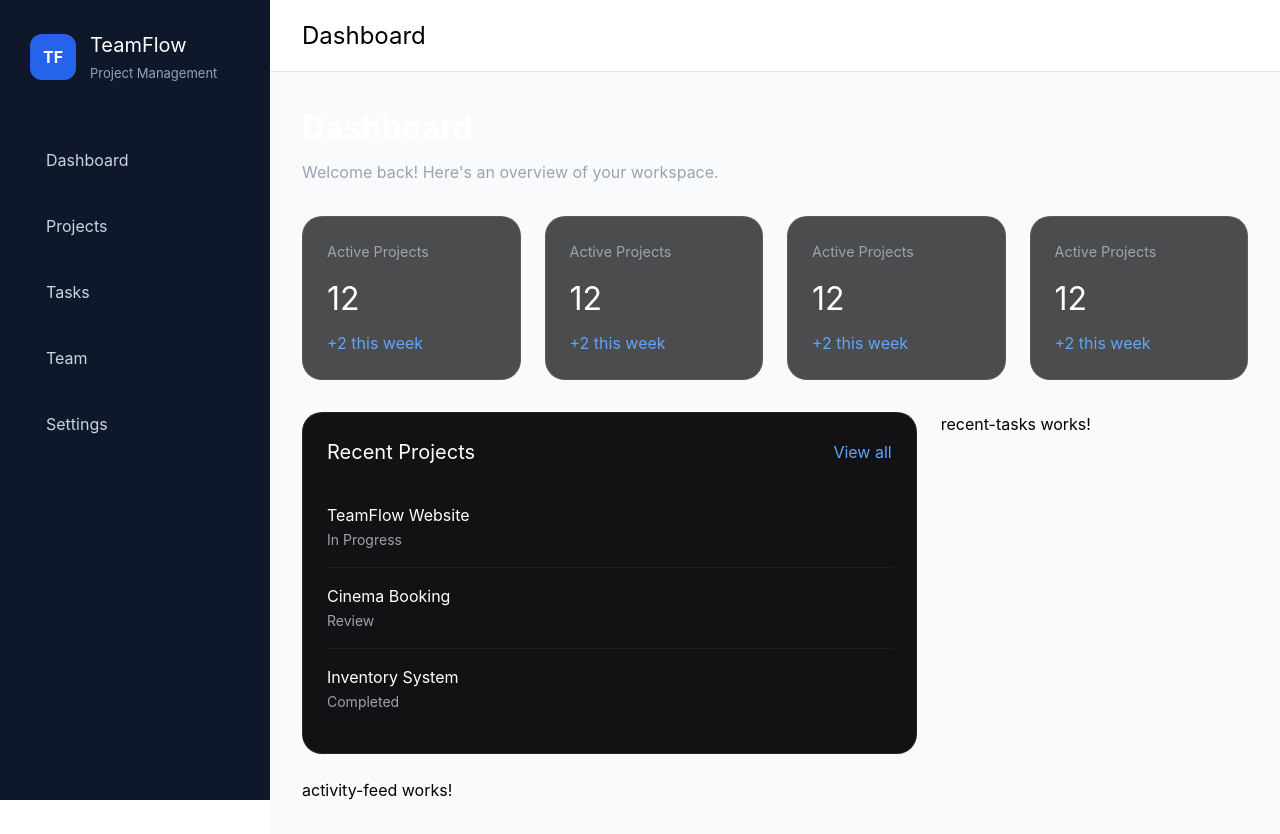
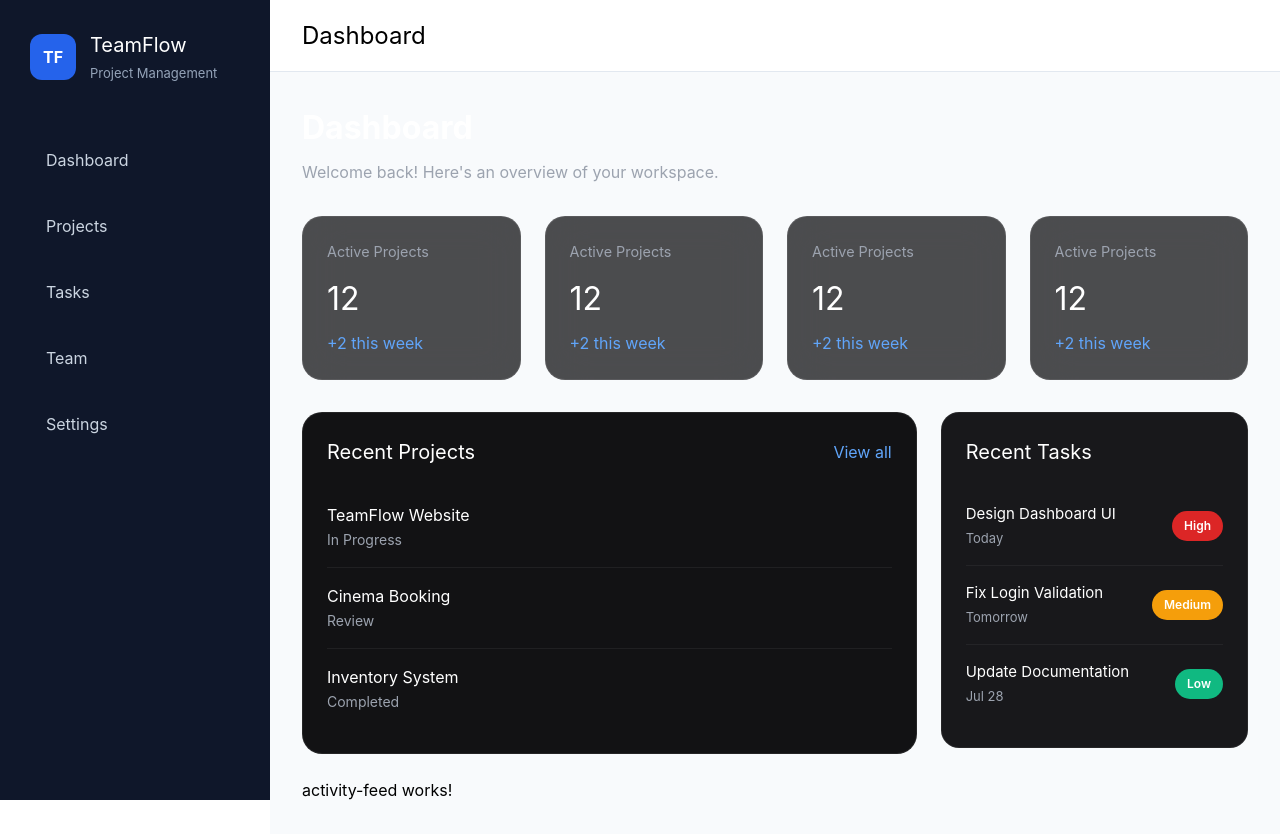
Before and after one commit to nigina-kh/teamflow, an Angular app in the folder frontend/: page /dashboard in a window 1280 px wide. Built offline with nearby package versions, Linux system fonts and the light colour scheme; sample sign-in values are in the browser's storage.

Commit message:
feat: add recent tasks widget

```diff
--- a/frontend/src/app/shared/components/recent-tasks/recent-tasks.html
+++ b/frontend/src/app/shared/components/recent-tasks/recent-tasks.html
@@ -1 +1,31 @@
-<p>recent-tasks works!</p>
+<div class="card">
+
+    <h2>Recent Tasks</h2>
+
+    @for(task of tasks; track task.title){
+
+        <div class="task">
+
+            <div>
+
+                <h3>{{task.title}}</h3>
+
+                <p>{{task.due}}</p>
+
+            </div>
+
+            <span
+                class="badge"
+                [class.high]="task.priority==='High'"
+                [class.medium]="task.priority==='Medium'"
+                [class.low]="task.priority==='Low'">
+
+                {{task.priority}}
+
+            </span>
+
+        </div>
+
+    }
+
+</div>
--- a/frontend/src/app/shared/components/recent-tasks/recent-tasks.scss
+++ b/frontend/src/app/shared/components/recent-tasks/recent-tasks.scss
@@ -0,0 +1,97 @@
+.card {
+
+    background:#18181B;
+
+    border-radius:18px;
+
+    padding:24px;
+
+    border:1px solid rgba(255,255,255,.06);
+
+}
+
+h2{
+
+    margin:0 0 20px;
+
+    color:white;
+
+    font-size:20px;
+
+}
+
+.task{
+
+    display:flex;
+
+    justify-content:space-between;
+
+    align-items:center;
+
+    padding:16px 0;
+
+    border-bottom:1px solid rgba(255,255,255,.05);
+
+}
+
+.task:last-child{
+
+    border-bottom:none;
+
+}
+
+h3{
+
+    margin:0;
+
+    color:white;
+
+    font-size:15px;
+
+}
+
+p{
+
+    margin-top:4px;
+
+    color:#9CA3AF;
+
+    font-size:13px;
+
+}
+
+.badge{
+
+    padding:6px 12px;
+
+    border-radius:999px;
+
+    font-size:12px;
+
+    font-weight:600;
+
+}
+
+.high{
+
+    background:#DC2626;
+
+    color:white;
+
+}
+
+.medium{
+
+    background:#F59E0B;
+
+    color:white;
+
+}
+
+.low{
+
+    background:#10B981;
+
+    color:white;
+
+}
--- a/frontend/src/app/shared/components/recent-tasks/recent-tasks.ts
+++ b/frontend/src/app/shared/components/recent-tasks/recent-tasks.ts
@@ -2,8 +2,29 @@ import { Component } from '@angular/core';
 
 @Component({
   selector: 'app-recent-tasks',
+  standalone: true,
   imports: [],
   templateUrl: './recent-tasks.html',
-  styleUrl: './recent-tasks.scss',
+  styleUrl: './recent-tasks.scss'
 })
-export class RecentTasks {}
+export class RecentTasks {
+
+  tasks = [
+    {
+      title: 'Design Dashboard UI',
+      priority: 'High',
+      due: 'Today'
+    },
+    {
+      title: 'Fix Login Validation',
+      priority: 'Medium',
+      due: 'Tomorrow'
+    },
+    {
+      title: 'Update Documentation',
+      priority: 'Low',
+      due: 'Jul 28'
+    }
+  ];
+
+}
```
